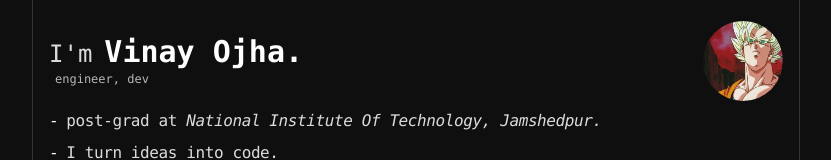
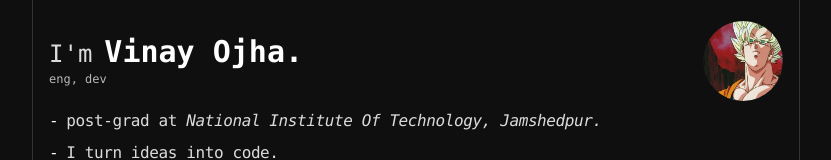
Before and after one commit to VinayyOjha/portfolio, a React (Vite) app: page / in a window 1280 px wide. Shown: the part 220-380 px from the top of the page, without its empty margins (224-1055 px from the left). Built offline with nearby package versions, Linux system fonts and the light colour scheme; a web font is replaced by a local one.

Commit message:
ui fix in the intro section

```diff
--- a/src/pages/Intro.tsx
+++ b/src/pages/Intro.tsx
@@ -12,7 +12,7 @@ const Intro = () => {
             <div className="flex items-end">I'm</div>{" "}
             <div className="font-bold text-3xl text-white">Vinay Ojha.</div>
           </div>
-          <p className="pl-1.5 text-[12px] text-white/70">engineer, dev</p>
+          <p className="text-[12px] text-white/70">eng, dev</p>
         </div>
 
         {/* Image */}
```
